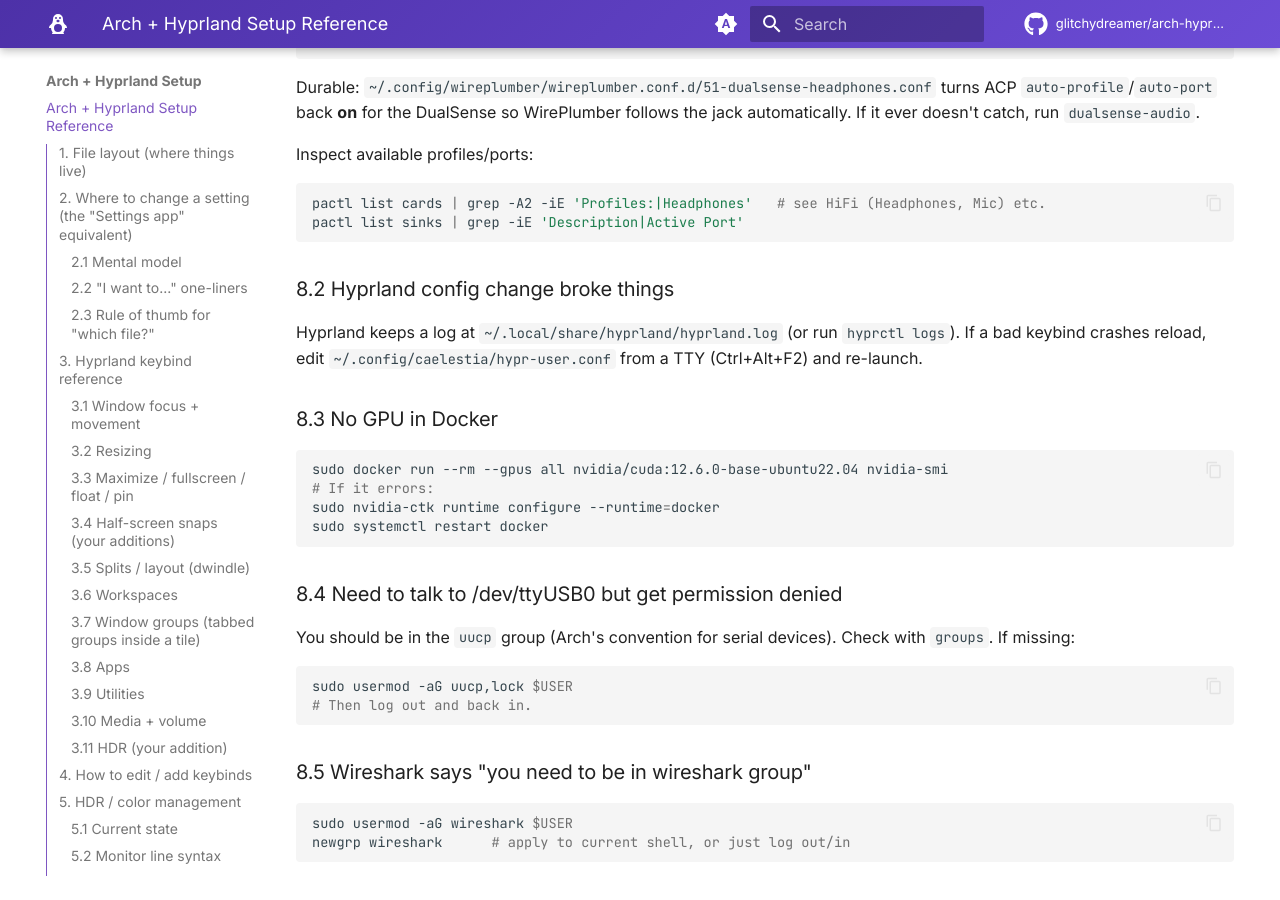
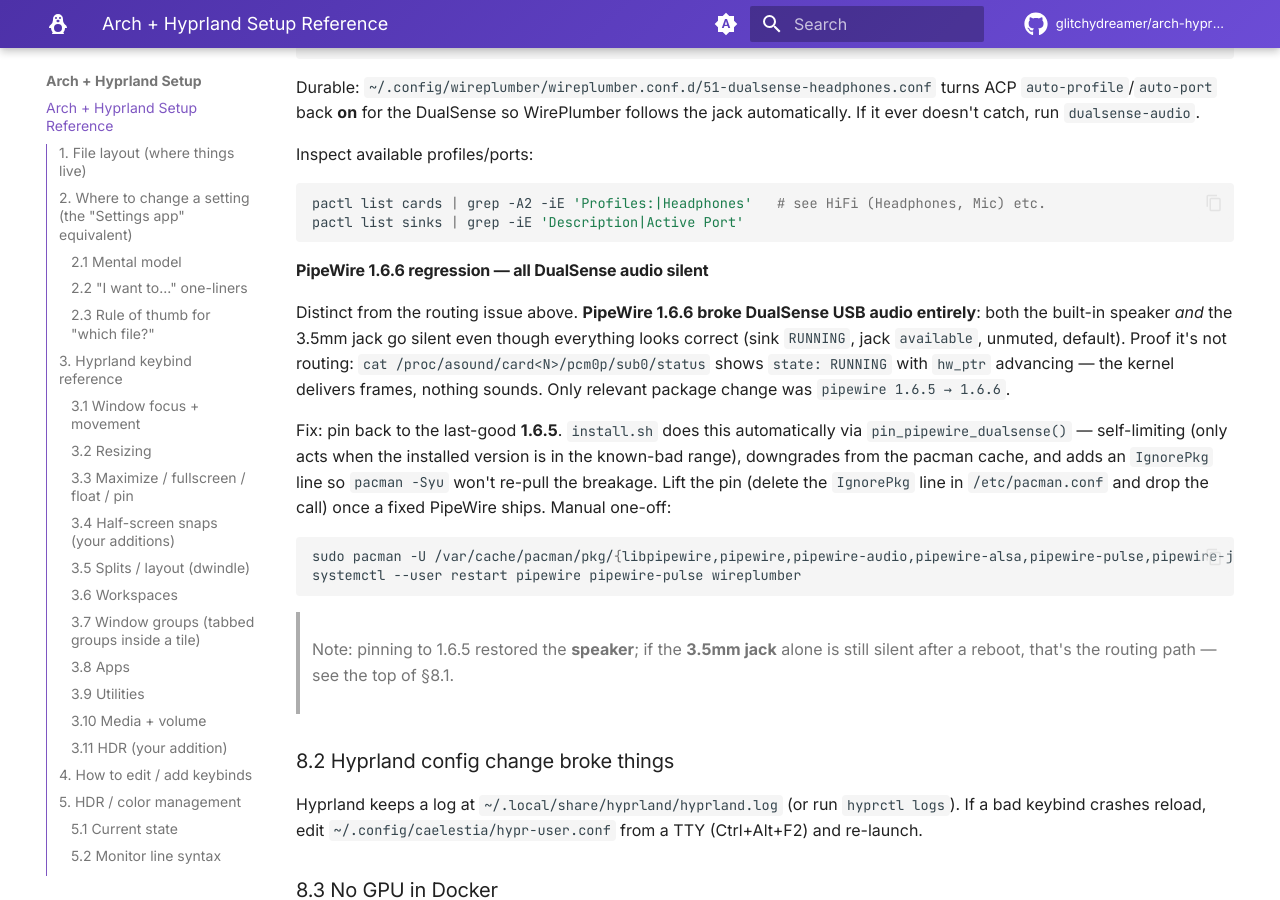
Before and after one commit to glitchydreamer/arch-hyprland-setup, an MkDocs documentation site: the page built from docs/index.md, in a window 1280 px wide and 900 px high, scrolled down 20321 px. Built offline with MkDocs 1.6.1 and Material for MkDocs 9.7.7, drawn with Linux system fonts in a browser that asks for light colours; comment, search, counter and statistics services are not loaded.

Commit message:
feat(install): automate DualSense PipeWire pin + commit docker migration helper
Fold the session's ad-hoc fixes into the durable scripts per the standing
habit. install.sh gains pin_pipewire_dualsense(): self-limiting (acts only
when the installed pipewire is in the known-bad 1.6.6 range), downgrades
from cache, and pins via IgnorePkg so -Syu won't re-break DualSense audio.
The /tmp docker relocation is now a committed, idempotent repo script
(migrate-docker-to-home.sh). Documented both the 1.6.6 regression (docs
§8.1) and the expanded "fixes go into the scripts" maintenance habit.

Co-Authored-By: Claude Opus 4.7 <noreply@anthropic.com>

````diff
--- a/docs/index.md
+++ b/docs/index.md
@@ -633,6 +633,30 @@ pactl list cards | grep -A2 -iE 'Profiles:|Headphones'   # see HiFi (Headphones,
 pactl list sinks | grep -iE 'Description|Active Port'
 ```
 
+#### PipeWire 1.6.6 regression — all DualSense audio silent
+
+Distinct from the routing issue above. **PipeWire 1.6.6 broke DualSense USB audio
+entirely**: both the built-in speaker *and* the 3.5mm jack go silent even though
+everything looks correct (sink `RUNNING`, jack `available`, unmuted, default).
+Proof it's not routing: `cat /proc/asound/card<N>/pcm0p/sub0/status` shows
+`state: RUNNING` with `hw_ptr` advancing — the kernel delivers frames, nothing
+sounds. Only relevant package change was `pipewire 1.6.5 → 1.6.6`.
+
+Fix: pin back to the last-good **1.6.5**. `install.sh` does this automatically via
+`pin_pipewire_dualsense()` — self-limiting (only acts when the installed version
+is in the known-bad range), downgrades from the pacman cache, and adds an
+`IgnorePkg` line so `pacman -Syu` won't re-pull the breakage. Lift the pin (delete
+the `IgnorePkg` line in `/etc/pacman.conf` and drop the call) once a fixed PipeWire
+ships. Manual one-off:
+
+```bash
+sudo pacman -U /var/cache/pacman/pkg/{libpipewire,pipewire,pipewire-audio,pipewire-alsa,pipewire-pulse,pipewire-jack,gst-plugin-pipewire}-1:1.6.5-*.pkg.tar.zst
+systemctl --user restart pipewire pipewire-pulse wireplumber
+```
+
+> Note: pinning to 1.6.5 restored the **speaker**; if the **3.5mm jack** alone is
+> still silent after a reboot, that's the routing path — see the top of §8.1.
+
 ### 8.2 Hyprland config change broke things
 
 Hyprland keeps a log at `~/.local/share/hyprland/hyprland.log` (or run `hyprctl logs`). If a bad keybind crashes reload, edit `~/.config/caelestia/hypr-user.conf` from a TTY (Ctrl+Alt+F2) and re-launch.
````
Also changed, not shown: docs/isaac-sim.md (+2 -2 lines), docs/project-context.md (+8 -4 lines), 2 other files.
